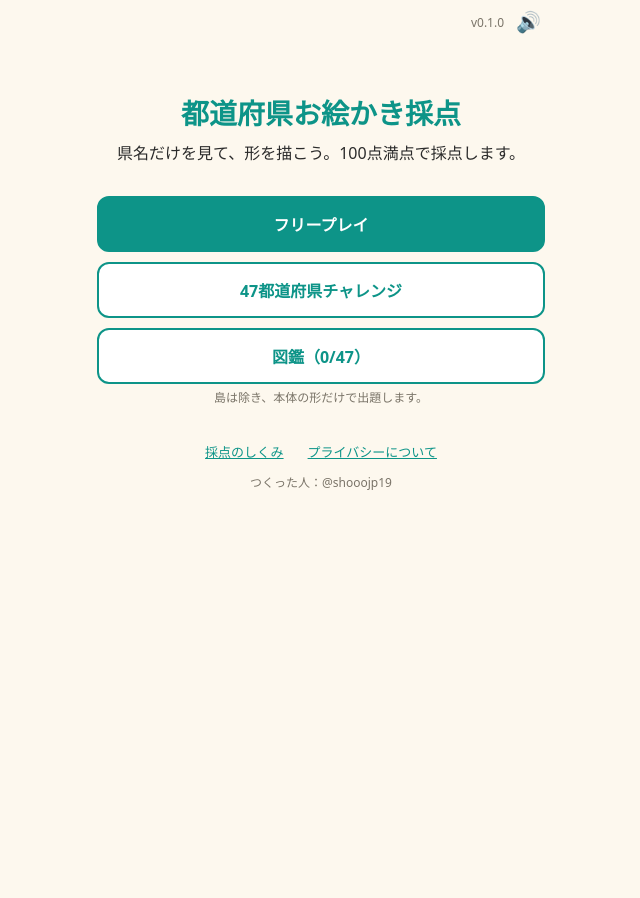
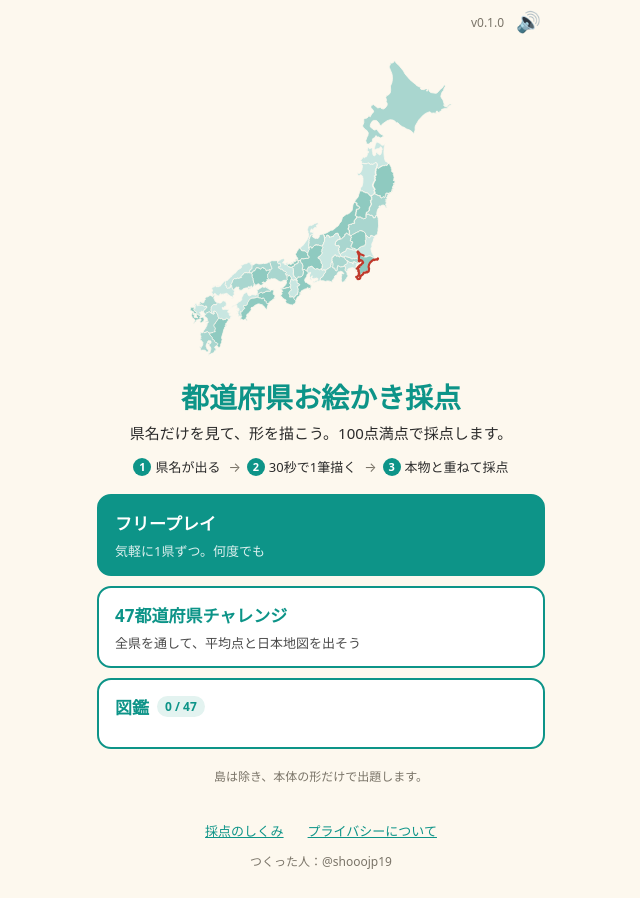
Before and after one commit to calcj0-dev/Sketch-Japan-47, a website built with Vite: page index.html in a window 1280 px wide. Shown: the whole page, without its empty margins (319-959 px from the left). Before the commit the page ends 800 px from the top, so only its background shows below. Built offline with nearby package versions, Linux system fonts and the light colour scheme; some packages are replaced by stand-ins of ours.

Commit message:
feat: タイトルを肉付けする（日本地図の絵、遊び方の3ステップ、説明付きのボタン）
Co-Authored-By: Claude Opus 5.5 <noreply@anthropic.com>

```diff
--- a/src/data.ts
+++ b/src/data.ts
@@ -55,7 +55,8 @@ export interface PrefectureData {
 export const REQUIRED_MESSAGES = [
   'app.name', 'app.tagline', 'app.version', 'app.credit',
   'common.soundOn', 'common.soundOff', 'common.close', 'common.islandsNote', 'common.basisLink', 'common.privacyLink',
-  'title.single', 'title.challenge', 'title.challengeResume', 'title.zukan',
+  'title.single', 'title.singleDesc', 'title.challenge', 'title.challengeDesc', 'title.resumeTag', 'title.zukan', 'title.zukanCount',
+  'title.step1', 'title.step2', 'title.step3',
   'zukan.heading', 'zukan.count', 'zukan.hint', 'zukan.complete', 'zukan.unknown',
   'challenge.next', 'challenge.toResult', 'challenge.quit',
   'draw.prompt', 'draw.hint', 'draw.timeLeft', 'draw.tooShort', 'draw.timeUp', 'draw.progress',
--- a/src/data/i18n/ja.json
+++ b/src/data/i18n/ja.json
@@ -15,9 +15,15 @@
   },
   "title": {
     "single": "フリープレイ",
+    "singleDesc": "気軽に1県ずつ。何度でも",
     "challenge": "47都道府県チャレンジ",
-    "challengeResume": "47都道府県チャレンジ（続きから {n}/47）",
-    "zukan": "図鑑（{n}/47）"
+    "challengeDesc": "全県を通して、平均点と日本地図を出そう",
+    "resumeTag": "続きから {n}/47",
+    "zukan": "図鑑",
+    "zukanCount": "{n} / 47",
+    "step1": "県名が出る",
+    "step2": "{sec}秒で1筆描く",
+    "step3": "本物と重ねて採点"
   },
   "zukan": {
     "heading": "図鑑",
--- a/src/share/mapImage.ts
+++ b/src/share/mapImage.ts
@@ -54,6 +54,23 @@ function placeDrawn(p: Prefecture, drawn: readonly Point[], toPx: Tf): Tf | unde
   return (x, y) => toPx(p.mapX + b.cx + (x - a.cx) * k, p.mapY + b.cy + (y - a.cy) * k);
 }
 
+/** 沖縄県を除く46県の位置と形が、W×H の中に余白 pad を残して収まる変換（km → 画像の座標） */
+export function fitMainland(W: number, H: number, pad: number): { toPx: Tf; scale: number } {
+  let minX = Infinity, minY = Infinity, maxX = -Infinity, maxY = -Infinity;
+  for (const p of prefectures) {
+    if (p.id === OKINAWA) continue;
+    for (const [x, y] of p.points) {
+      minX = Math.min(minX, p.mapX + x);
+      maxX = Math.max(maxX, p.mapX + x);
+      minY = Math.min(minY, p.mapY + y);
+      maxY = Math.max(maxY, p.mapY + y);
+    }
+  }
+  const scale = Math.min((W - pad * 2) / (maxX - minX), (H - pad * 2) / (maxY - minY));
+  const offX = (W - (maxX - minX) * scale) / 2, offY = (H - (maxY - minY) * scale) / 2;
+  return { toPx: (x, y) => [(x - minX) * scale + offX, (y - minY) * scale + offY], scale };
+}
+
 export function renderMapImage(entries: Record<string, MapEntry>, average: number): HTMLCanvasElement {
   const { imageSize: S, padding: pad, okinawaInset: inset } = config.map;
   const c = document.createElement('canvas');
@@ -63,20 +80,7 @@ export function renderMapImage(entries: Record<string, MapEntry>, average: numbe
   ctx.fillStyle = COLORS.bg;
   ctx.fillRect(0, 0, S, S);
 
-  // 縮尺：沖縄県を除く46県の位置と形が入る範囲を、余白を残して収める
-  const main = prefectures.filter((p) => p.id !== OKINAWA);
-  let minX = Infinity, minY = Infinity, maxX = -Infinity, maxY = -Infinity;
-  for (const p of main) {
-    for (const [x, y] of p.points) {
-      minX = Math.min(minX, p.mapX + x);
-      maxX = Math.max(maxX, p.mapX + x);
-      minY = Math.min(minY, p.mapY + y);
-      maxY = Math.max(maxY, p.mapY + y);
-    }
-  }
-  const scale = Math.min((S - pad * 2) / (maxX - minX), (S - pad * 2) / (maxY - minY));
-  const offX = (S - (maxX - minX) * scale) / 2, offY = (S - (maxY - minY) * scale) / 2;
-  const toPx: Tf = (x, y) => [(x - minX) * scale + offX, (y - minY) * scale + offY];
+  const { toPx, scale } = fitMainland(S, S, pad);
 
   // 沖縄県：左上の枠の真ん中に、同じ縮尺で
   const oki = prefectures.find((p) => p.id === OKINAWA)!;
--- a/src/style.css
+++ b/src/style.css
@@ -209,3 +209,68 @@ a.btn { text-decoration: none; display: block; text-align: center; }
 .share-row .btn.x { background: #111; border-color: #111; color: #fff; flex-basis: 100%; }
 .share-row .btn { font-size: 15px; padding: 12px 8px; }
 .image-preview { width: 100%; height: auto; border-radius: 12px; border: 1px solid var(--border); display: block; }
+
+/* タイトル */
+.title-hero { display: block; margin: 4px auto 0; }
+.title h1 { margin: 8px 0 6px; }
+.title .tagline { margin: 0 0 14px; font-size: 15px; }
+.steps {
+  list-style: none;
+  counter-reset: step;
+  display: flex;
+  align-items: center;
+  justify-content: center;
+  flex-wrap: wrap;
+  gap: 4px 6px;
+  margin: 0 0 18px;
+  padding: 0;
+  font-size: 13px;
+}
+.steps li { counter-increment: step; display: flex; align-items: center; gap: 4px; }
+.steps li::before {
+  content: counter(step);
+  display: inline-flex;
+  align-items: center;
+  justify-content: center;
+  width: 18px;
+  height: 18px;
+  border-radius: 50%;
+  background: var(--accent);
+  color: #fff;
+  font-size: 11px;
+  font-weight: 700;
+}
+.steps li + li::after { content: none; }
+.steps li:not(:last-child)::after { content: '→'; color: var(--muted); margin-left: 4px; }
+
+.mode-list { display: flex; flex-direction: column; gap: 10px; width: 100%; margin-bottom: 14px; }
+.mode-card {
+  font: inherit;
+  text-align: left;
+  display: flex;
+  flex-direction: column;
+  gap: 6px;
+  width: 100%;
+  padding: 14px 16px;
+  border-radius: 14px;
+  border: 2px solid var(--accent);
+  background: var(--paper);
+  color: var(--ink);
+  cursor: pointer;
+}
+.mode-card.primary { background: var(--accent); color: var(--accent-ink); }
+.mode-head { display: flex; align-items: center; justify-content: space-between; gap: 8px; }
+.mode-label { font-size: 17px; font-weight: 800; }
+.mode-card:not(.primary) .mode-label { color: var(--accent); }
+.mode-tag {
+  font-size: 12px;
+  font-weight: 700;
+  padding: 2px 8px;
+  border-radius: 999px;
+  background: #e3f3f0;
+  color: var(--accent);
+  white-space: nowrap;
+}
+.mode-desc { font-size: 13px; opacity: 0.85; }
+.zukan-bar { display: block; height: 8px; border-radius: 4px; background: var(--border); overflow: hidden; }
+.zukan-bar-fill { display: block; height: 100%; background: var(--accent); }
--- a/src/ui/screens/title.ts
+++ b/src/ui/screens/title.ts
@@ -1,9 +1,11 @@
-// S1 タイトル（F-01）
+// S1 タイトル（F-01）。日本地図の絵、遊び方の3ステップ、説明付きのボタン（フリープレイ・47県チャレンジ・図鑑）
 
+import { config } from '../../data';
 import { doneCount, type ChallengeState } from '../../core/challenge';
 import { t } from '../../i18n';
-import { button, el } from '../dom';
+import { el } from '../dom';
 import { footerNotes, topBar } from '../parts';
+import { titleHero } from '../titleHero';
 
 export interface TitleActions {
   onSingle: () => void;
@@ -15,17 +17,50 @@ export interface TitleActions {
   zukanCount: number;
 }
 
+function modeCard(label: string, desc: Node[], onClick: () => void, cls: string, tag?: string): HTMLButtonElement {
+  const b = el('button', { class: `mode-card ${cls}`, type: 'button' }, [
+    el('span', { class: 'mode-head' }, [el('span', { class: 'mode-label', text: label }), ...(tag ? [el('span', { class: 'mode-tag', text: tag })] : [])]),
+    ...desc,
+  ]);
+  b.addEventListener('click', onClick);
+  return b;
+}
+
 export function showTitleScreen(root: HTMLElement, a: TitleActions): void {
-  const challengeLabel = a.saved ? t('title.challengeResume', { n: doneCount(a.saved) }) : t('title.challenge');
+  const heroSize = Math.min(320, (root.clientWidth || window.innerWidth) - 32);
+
+  const steps = el('ol', { class: 'steps' }, [
+    el('li', { text: t('title.step1') }),
+    el('li', { text: t('title.step2', { sec: config.timeLimitSec }) }),
+    el('li', { text: t('title.step3') }),
+  ]);
+
+  const zukanFill = el('span', { class: 'zukan-bar-fill' });
+  zukanFill.style.width = `${(a.zukanCount / 47) * 100}%`;
+
   root.replaceChildren(
     el('main', { class: 'screen title' }, [
       topBar(),
+      titleHero(heroSize),
       el('h1', { text: t('app.name') }),
       el('p', { class: 'tagline', text: t('app.tagline') }),
-      el('div', { class: 'buttons' }, [
-        button(t('title.single'), a.onSingle, 'btn primary'),
-        button(challengeLabel, a.onChallenge, 'btn'),
-        button(t('title.zukan', { n: a.zukanCount }), a.onZukan, 'btn'),
+      steps,
+      el('div', { class: 'mode-list' }, [
+        modeCard(t('title.single'), [el('span', { class: 'mode-desc', text: t('title.singleDesc') })], a.onSingle, 'primary'),
+        modeCard(
+          t('title.challenge'),
+          [el('span', { class: 'mode-desc', text: t('title.challengeDesc') })],
+          a.onChallenge,
+          '',
+          a.saved ? t('title.resumeTag', { n: doneCount(a.saved) }) : undefined,
+        ),
+        modeCard(
+          t('title.zukan'),
+          [el('span', { class: 'zukan-bar' }, [zukanFill])],
+          a.onZukan,
+          '',
+          t('title.zukanCount', { n: a.zukanCount }),
+        ),
       ]),
       el('p', { class: 'note', text: t('common.islandsNote') }),
       footerNotes(true),
--- /dev/null
+++ b/src/ui/titleHero.ts
@@ -0,0 +1,112 @@
+// タイトルの絵：日本地図のシルエット（県の形のデータから描く）に、1県だけ赤い手描き風の線がゆっくり描かれて重なる。
+// 数秒ごとに別の県へ。動きを減らす設定の端末では、線を描いたままにする
+
+import { prefectures, type Prefecture } from '../data';
+import type { Point } from '../core/score';
+import { fitMainland } from '../share/mapImage';
+
+const OKINAWA = 'JP-47';
+const FILLS = ['#a9d6cf', '#c8e6e1', '#8fcac0'];
+const LINE = '#c0392b';
+const DRAW_MS = 1800;
+const HOLD_MS = 1600;
+
+/** 手描き風にゆがめた輪郭（なめらかに揺らす） */
+function wobble(points: readonly Point[], seed: number): Point[] {
+  const k = [seed * 1.3, seed * 2.1, seed * 0.7];
+  return points.map(([x, y], i) => {
+    const t = (i / points.length) * Math.PI * 2;
+    const r = 1 + 0.12 * (Math.sin(3 * t + k[0]!) * 0.5 + Math.sin(5 * t + k[1]!) * 0.3 + Math.sin(8 * t + k[2]!) * 0.2);
+    return [x * r, y * r] as Point;
+  });
+}
+
+export function titleHero(size: number): HTMLCanvasElement {
+  const c = document.createElement('canvas');
+  c.className = 'title-hero';
+  const dpr = Math.min(window.devicePixelRatio || 1, 3);
+  c.width = Math.round(size * dpr);
+  c.height = Math.round(size * dpr);
+  c.style.width = `${size}px`;
+  c.style.height = `${size}px`;
+  c.setAttribute('aria-hidden', 'true');
+  const ctx = c.getContext('2d')!;
+  ctx.setTransform(dpr, 0, 0, dpr, 0, 0);
+
+  const { toPx } = fitMainland(size, size, size * 0.04);
+  const main = prefectures.filter((p) => p.id !== OKINAWA);
+  // 小さすぎる県は線が見えにくいので、ある程度大きい県から選ぶ
+  const candidates = main.filter((p) => p.areaKm2 > 3000);
+  const reduce = typeof matchMedia === 'function' && matchMedia('(prefers-reduced-motion: reduce)').matches;
+
+  const base = (): void => {
+    ctx.clearRect(0, 0, size, size);
+    main.forEach((p, i) => {
+      ctx.beginPath();
+      p.points.forEach(([x, y], j) => {
+        const [px, py] = toPx(p.mapX + x, p.mapY + y);
+        if (j) ctx.lineTo(px, py);
+        else ctx.moveTo(px, py);
+      });
+      ctx.closePath();
+      ctx.fillStyle = FILLS[i % FILLS.length]!;
+      ctx.fill();
+      ctx.strokeStyle = '#fdf8ee';
+      ctx.lineWidth = 0.8;
+      ctx.stroke();
+    });
+  };
+
+  const stroke = (p: Prefecture, line: Point[], upTo: number): void => {
+    // 手描きの線は、本物より少し大きめに見えるよう 1.15 倍にして目立たせる
+    const n = Math.max(2, Math.floor(line.length * upTo));
+    ctx.beginPath();
+    for (let j = 0; j < n; j++) {
+      const [x, y] = line[j]!;
+      const [px, py] = toPx(p.mapX + x * 1.15, p.mapY + y * 1.15);
+      if (j) ctx.lineTo(px, py);
+      else ctx.moveTo(px, py);
+    }
+    if (upTo >= 1) ctx.closePath();
+    ctx.strokeStyle = LINE;
+    ctx.lineWidth = 2.2;
+    ctx.lineCap = 'round';
+    ctx.lineJoin = 'round';
+    ctx.stroke();
+  };
+
+  let seed = 1;
+  let last: Prefecture | undefined;
+  const pick = (): Prefecture => {
+    let p: Prefecture;
+    do p = candidates[Math.floor(Math.random() * candidates.length)]!;
+    while (p === last && candidates.length > 1);
+    last = p;
+    return p;
+  };
+
+  const cycle = (): void => {
+    if (!c.isConnected && seed > 1) return; // 画面が替わったら止める
+    const p = pick();
+    const line = wobble(p.points, seed++);
+    if (reduce) {
+      base();
+      stroke(p, line, 1);
+      return;
+    }
+    const t0 = performance.now();
+    const frame = (now: number): void => {
+      if (!c.isConnected) return;
+      const k = Math.min(1, (now - t0) / DRAW_MS);
+      base();
+      stroke(p, line, k);
+      if (k < 1) requestAnimationFrame(frame);
+      else setTimeout(cycle, HOLD_MS);
+    };
+    requestAnimationFrame(frame);
+  };
+  base();
+  // 画面に置かれてから動かし始める
+  requestAnimationFrame(() => cycle());
+  return c;
+}
```
